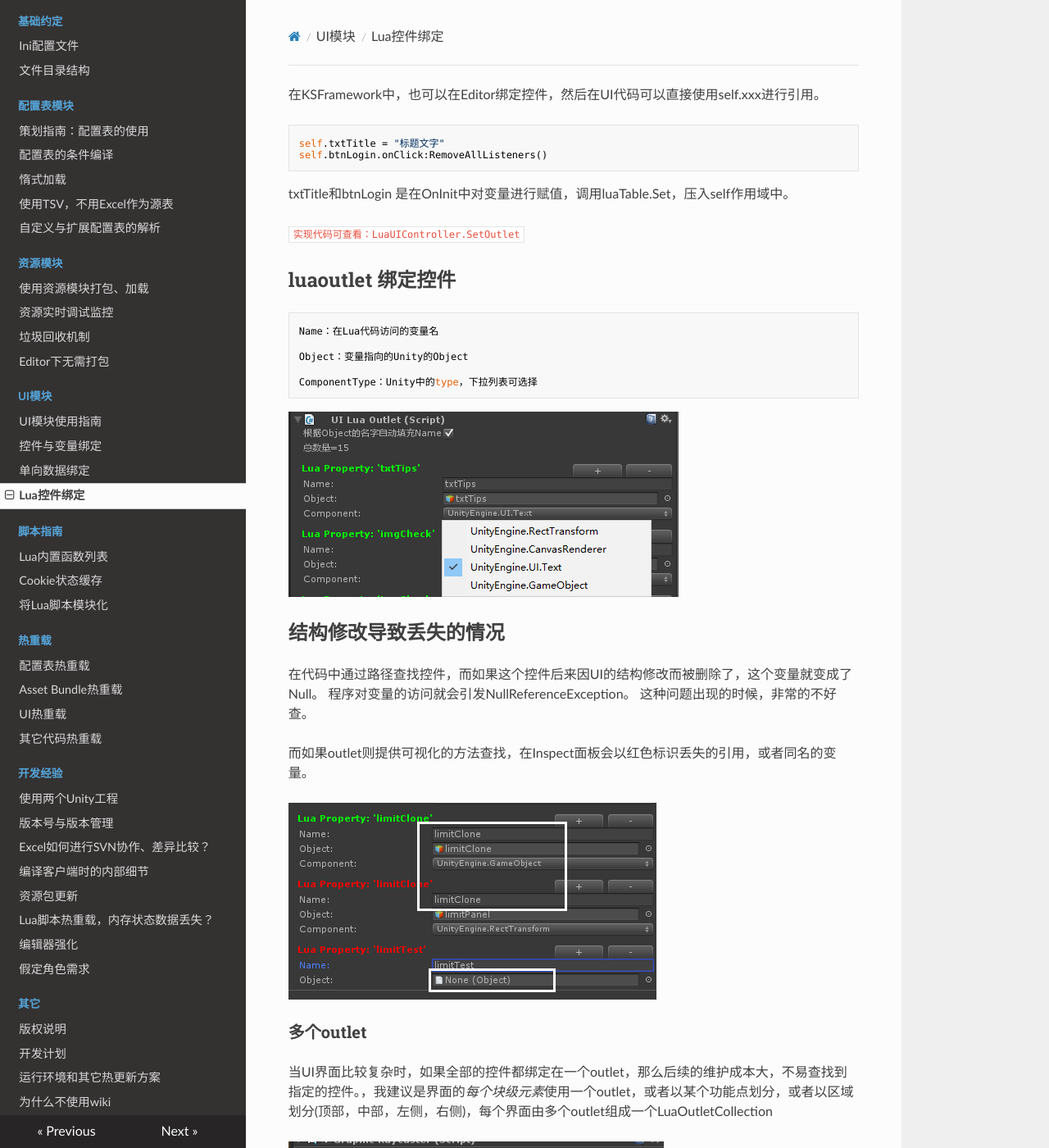
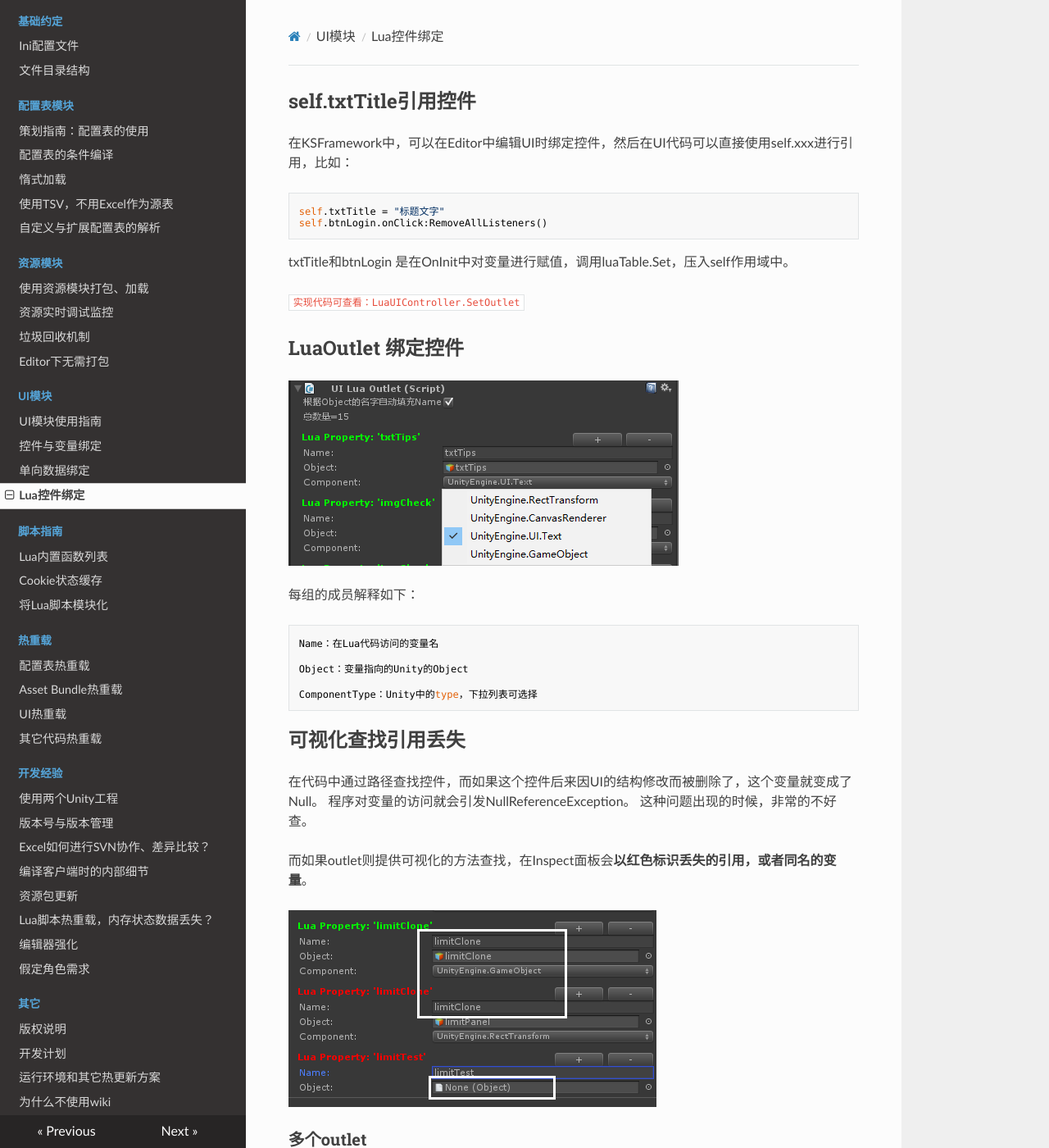
Before and after one commit to mr-kelly/KSFramework, an MkDocs documentation site: the page built from docs/ui/lua-outlet.md, in a window 1280 px wide and 1400 px high. Shown: the whole window at 82% size. Built offline with MkDocs 1.6.1, drawn with Linux system fonts in a browser that asks for light colours; nearby versions of some CDN libraries; old or Windows-style settings are respelled for this version of MkDocs.

Commit message:
文档更新

````diff
--- a/docs/ui/lua-outlet.md
+++ b/docs/ui/lua-outlet.md
@@ -1,5 +1,6 @@
+## self.txtTitle引用控件
 
-在KSFramework中，也可以在Editor绑定控件，然后在UI代码可以直接使用self.xxx进行引用。
+在KSFramework中，可以在Editor中编辑UI时绑定控件，然后在UI代码可以直接使用self.xxx进行引用，比如：
 
 ```Lua
 self.txtTitle = "标题文字"
@@ -10,7 +11,11 @@ txtTitle和btnLogin 是在OnInit中对变量进行赋值，调用luaTable.Set，
 
 `实现代码可查看：LuaUIController.SetOutlet`
 
-## luaoutlet 绑定控件
+## LuaOutlet 绑定控件
+
+![](../images/ui/luaoutlet.png)
+
+每组的成员解释如下：
 
 ```lua
 Name：在Lua代码访问的变量名
@@ -20,15 +25,11 @@ Object：变量指向的Unity的Object
 ComponentType：Unity中的type，下拉列表可选择
 ```
 
-
-
-![](../images/ui/luaoutlet.png)
-
-## 结构修改导致丢失的情况
+## 可视化查找引用丢失
 
 在代码中通过路径查找控件，而如果这个控件后来因UI的结构修改而被删除了，这个变量就变成了Null。 程序对变量的访问就会引发NullReferenceException。 这种问题出现的时候，非常的不好查。
 
-而如果outlet则提供可视化的方法查找，在Inspect面板会以红色标识丢失的引用，或者同名的变量。
+而如果outlet则提供可视化的方法查找，在Inspect面板会**以红色标识丢失的引用，或者同名的变量**。
 
 ![outlet-error](../images/ui/outlet-error.png)
 
````
Also changed, not shown: docs/ui/guide.md (+8 -0 lines), docs/ui/ui-binding.md (+3 -1 lines), docs/ui/data-binding.md (line endings or trailing spaces).
